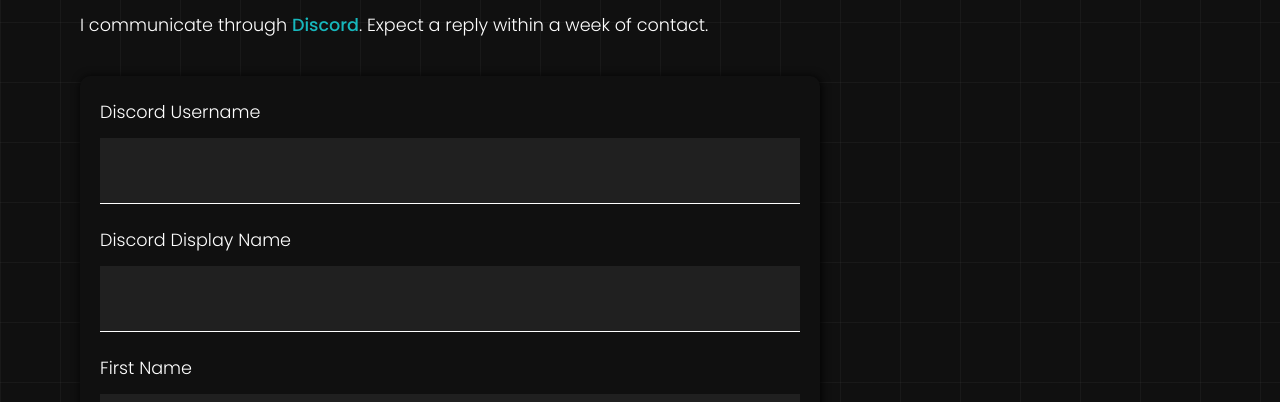
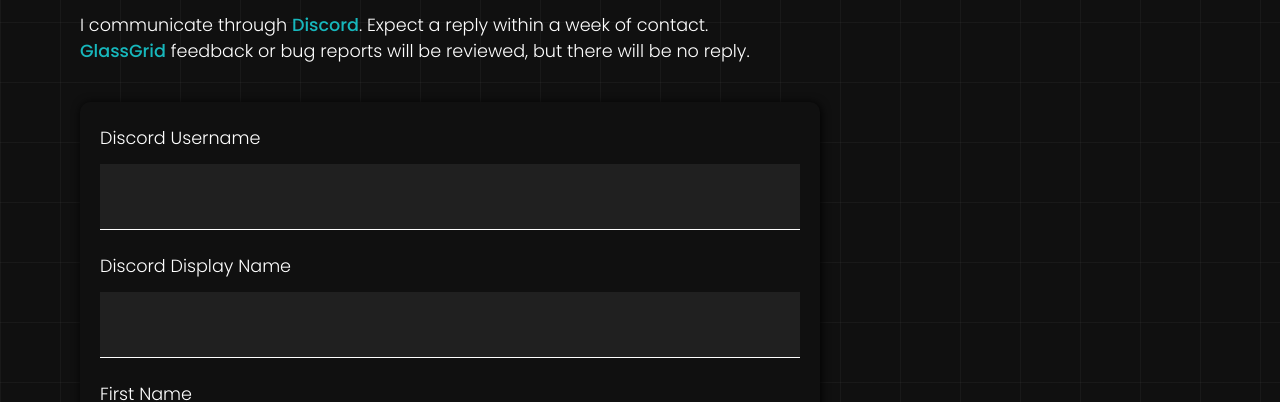
Before and after one commit to WreckNoFear/WreckNoFear.github.io, a plain HTML site: page contact.html in a window 1280 px wide. Shown: the part 698-1100 px from the top of the page. Drawn offline with Linux system fonts and the light colour scheme.

Commit message:
Update contact.html GlassGrid info

```diff
--- a/contact.html
+++ b/contact.html
@@ -56,7 +56,7 @@
         <section class="content fade">
             <h1 class="c-heading">Get in touch.</h1>
             <p class="c-paragraph">
-                I communicate through <span class="hl">Discord</span>. Expect a reply within a week of contact.
+                I communicate through <span class="hl">Discord</span>. Expect a reply within a week of contact.<br><span class="hl">GlassGrid</span> feedback or bug reports will be reviewed, but there will be no reply.
             </p>
         </section>
 
```
